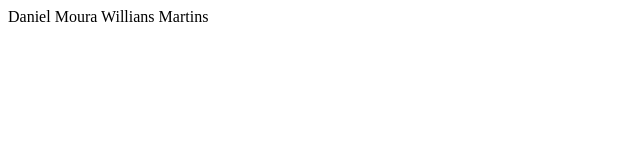
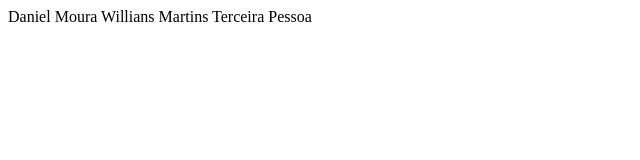
Before and after one commit to dscmoura/respositorio1, a plain HTML site: page index.html in a window 1280 px wide. Shown: the whole page, without its empty margins (0-640 px from the left). Drawn offline with Linux system fonts and the light colour scheme.

Commit message:
comite atomico - gacp

```diff
--- a/index.html
+++ b/index.html
@@ -2,5 +2,6 @@
 	<body>
 		Daniel Moura
 		Willians Martins
+		Terceira Pessoa
 	</body>
 </html>
```
